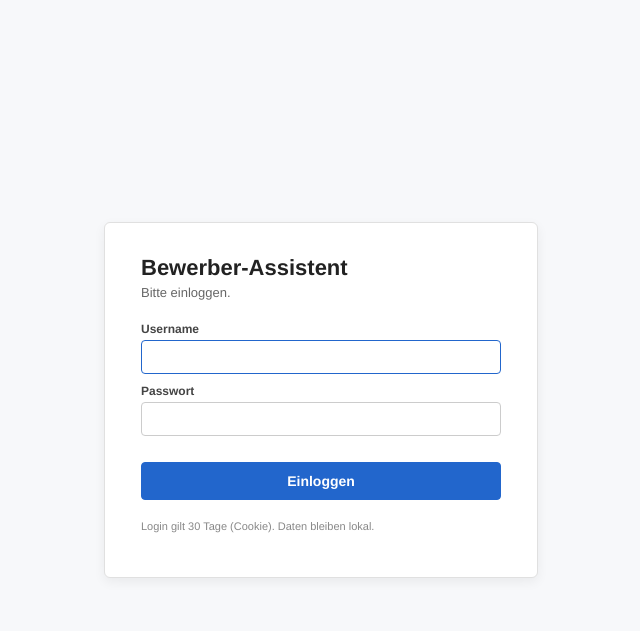
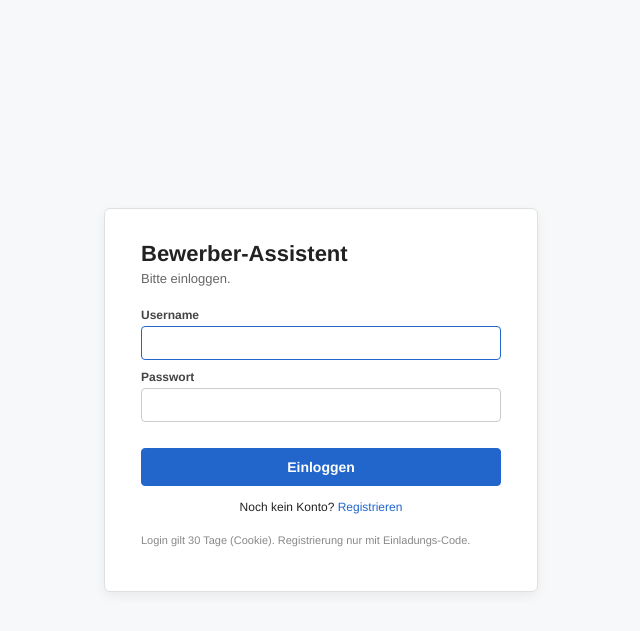
Before and after one commit to HandsomeDolan/bewerber-assistent, a Python web app: template bewerber/templates/login.html.j2 in a window 1280 px wide. Shown: the top 631 px of the page, without its empty margins (319-959 px from the left). Run offline with Jinja, Linux system fonts and the light colour scheme; the template is opened without the code that fills it, so the values that code supplies are empty.

Commit message:
feat(dashboard): Login/Register-Formular mit Toggle + Invite-Code
- Neues Register-Form mit Vorname, Nachname, Passwort, Einladungs-Code
- Login/Register-Toggle mit showLogin() und showRegister() Funktionen
- doLogin() und doRegister() async Funktionen fuer API-Calls
- POST zu /api/register mit Daten-Serialisierung
- Erfolgs-Meldung mit Auto-Redirect nach 1.5s
- Test: test_login_page_has_register_toggle verifiziert beide Formulare
- Alle 92 existing Tests weiterhin gruen

Co-Authored-By: Claude Opus 4.8 (1M context) <noreply@anthropic.com>

```diff
--- a/bewerber/templates/login.html.j2
+++ b/bewerber/templates/login.html.j2
@@ -37,58 +37,102 @@
     padding: 8px 12px; border-radius: 4px; font-size: 13px; margin-top: 12px;
   }
   .hint { color: #888; font-size: 11px; margin-top: 18px; line-height: 1.5; }
+  .toggle { font-size: 12px; margin-top: 14px; text-align: center; }
+  .toggle a { color: #2266cc; text-decoration: none; }
+  #success { background: #e7f6e7; color: #1a6a1a; border: 1px solid #aadaaa;
+             padding: 8px 12px; border-radius: 4px; font-size: 13px; margin-top: 12px; }
 </style>
 </head>
 <body>
 <div class="card">
   <h1>Bewerber-Assistent</h1>
-  <p class="subtitle">Bitte einloggen.</p>
+  <p class="subtitle" id="subtitle">Bitte einloggen.</p>
+
+  <div id="login-form">
     <label>Username
-    <input type="text" id="username" autocomplete="username" autofocus required>
+      <input type="text" id="login-username" autocomplete="username" autofocus required>
     </label>
     <label>Passwort
-    <input type="password" id="passwort" autocomplete="current-password" required>
+      <input type="password" id="login-passwort" autocomplete="current-password" required>
     </label>
-  <button id="login-btn" onclick="login()">Einloggen</button>
+    <button id="login-btn" onclick="doLogin()">Einloggen</button>
+    <p class="toggle">Noch kein Konto? <a href="#" onclick="showRegister(); return false;">Registrieren</a></p>
+  </div>
+
+  <div id="register-form" style="display:none;">
+    <label>Vorname
+      <input type="text" id="reg-vorname" autocomplete="given-name" required>
+    </label>
+    <label>Nachname
+      <input type="text" id="reg-nachname" autocomplete="family-name" required>
+    </label>
+    <label>Passwort (min. 8 Zeichen)
+      <input type="password" id="reg-passwort" autocomplete="new-password" required>
+    </label>
+    <label>Einladungs-Code
+      <input type="text" id="reg-invite" required>
+    </label>
+    <button id="reg-btn" onclick="doRegister()">Konto anlegen</button>
+    <p class="toggle">Schon ein Konto? <a href="#" onclick="showLogin(); return false;">Einloggen</a></p>
+  </div>
+
   <div id="error"></div>
-  <p class="hint">
-    Login gilt 30 Tage (Cookie). Daten bleiben lokal.
-  </p>
+  <div id="success" style="display:none;"></div>
+  <p class="hint">Login gilt 30 Tage (Cookie). Registrierung nur mit Einladungs-Code.</p>
 </div>
 <script>
-const usernameEl = document.getElementById("username");
-const passwortEl = document.getElementById("passwort");
-[usernameEl, passwortEl].forEach(el => {
-  el.addEventListener("keydown", e => { if (e.key === "Enter") login(); });
-});
 function showError(msg) {
   const el = document.getElementById("error");
-  el.textContent = msg;
-  el.style.display = "block";
+  el.textContent = msg; el.style.display = "block";
 }
-async function login() {
-  const username = usernameEl.value.trim();
-  const passwort = passwortEl.value;
-  if (!username || !passwort) {
-    showError("Username und Passwort sind erforderlich.");
-    return;
+function showRegister() {
+  document.getElementById("login-form").style.display = "none";
+  document.getElementById("register-form").style.display = "block";
+  document.getElementById("subtitle").textContent = "Neues Konto anlegen.";
+  document.getElementById("error").style.display = "none";
 }
+function showLogin() {
+  document.getElementById("register-form").style.display = "none";
+  document.getElementById("login-form").style.display = "block";
+  document.getElementById("subtitle").textContent = "Bitte einloggen.";
+  document.getElementById("error").style.display = "none";
+}
+async function doLogin() {
+  const username = document.getElementById("login-username").value.trim();
+  const passwort = document.getElementById("login-passwort").value;
+  if (!username || !passwort) { showError("Username und Passwort erforderlich."); return; }
   const btn = document.getElementById("login-btn");
-  btn.disabled = true;
-  btn.textContent = "...";
+  btn.disabled = true; btn.textContent = "...";
   try {
     const resp = await fetch("/login", {
-      method: "POST",
-      headers: {"Content-Type": "application/json"},
+      method: "POST", headers: {"Content-Type": "application/json"},
       body: JSON.stringify({username, passwort}),
     });
     const body = await resp.json();
     if (!resp.ok) { showError(body.error || "Login fehlgeschlagen"); btn.disabled = false; btn.textContent = "Einloggen"; return; }
     window.location.href = body.redirect || "/";
-  } catch (e) {
-    showError("Netzfehler: " + e.message);
-    btn.disabled = false; btn.textContent = "Einloggen";
+  } catch (e) { showError("Netzfehler: " + e.message); btn.disabled = false; btn.textContent = "Einloggen"; }
 }
+async function doRegister() {
+  const vorname = document.getElementById("reg-vorname").value.trim();
+  const nachname = document.getElementById("reg-nachname").value.trim();
+  const passwort = document.getElementById("reg-passwort").value;
+  const invite_code = document.getElementById("reg-invite").value.trim();
+  if (!vorname || !nachname || !passwort || !invite_code) { showError("Bitte alle Felder ausfuellen."); return; }
+  const btn = document.getElementById("reg-btn");
+  btn.disabled = true; btn.textContent = "...";
+  try {
+    const resp = await fetch("/api/register", {
+      method: "POST", headers: {"Content-Type": "application/json"},
+      body: JSON.stringify({vorname, nachname, passwort, invite_code}),
+    });
+    const body = await resp.json();
+    if (!resp.ok) { showError(body.error || "Registrierung fehlgeschlagen"); btn.disabled = false; btn.textContent = "Konto anlegen"; return; }
+    const ok = document.getElementById("success");
+    ok.textContent = "Konto angelegt. Dein Login-Name: " + body.username + " — weiterleiten ...";
+    ok.style.display = "block";
+    setTimeout(() => { window.location.href = body.redirect || "/"; }, 1500);
+  } catch (e) { showError("Netzfehler: " + e.message); btn.disabled = false; btn.textContent = "Konto anlegen"; }
 }
 </script>
 </body>
```
Also changed, not shown: bewerber/tests/unit/test_dashboard_server.py (+8 -0 lines). Lines whose indentation alone changed are shown as unchanged.
